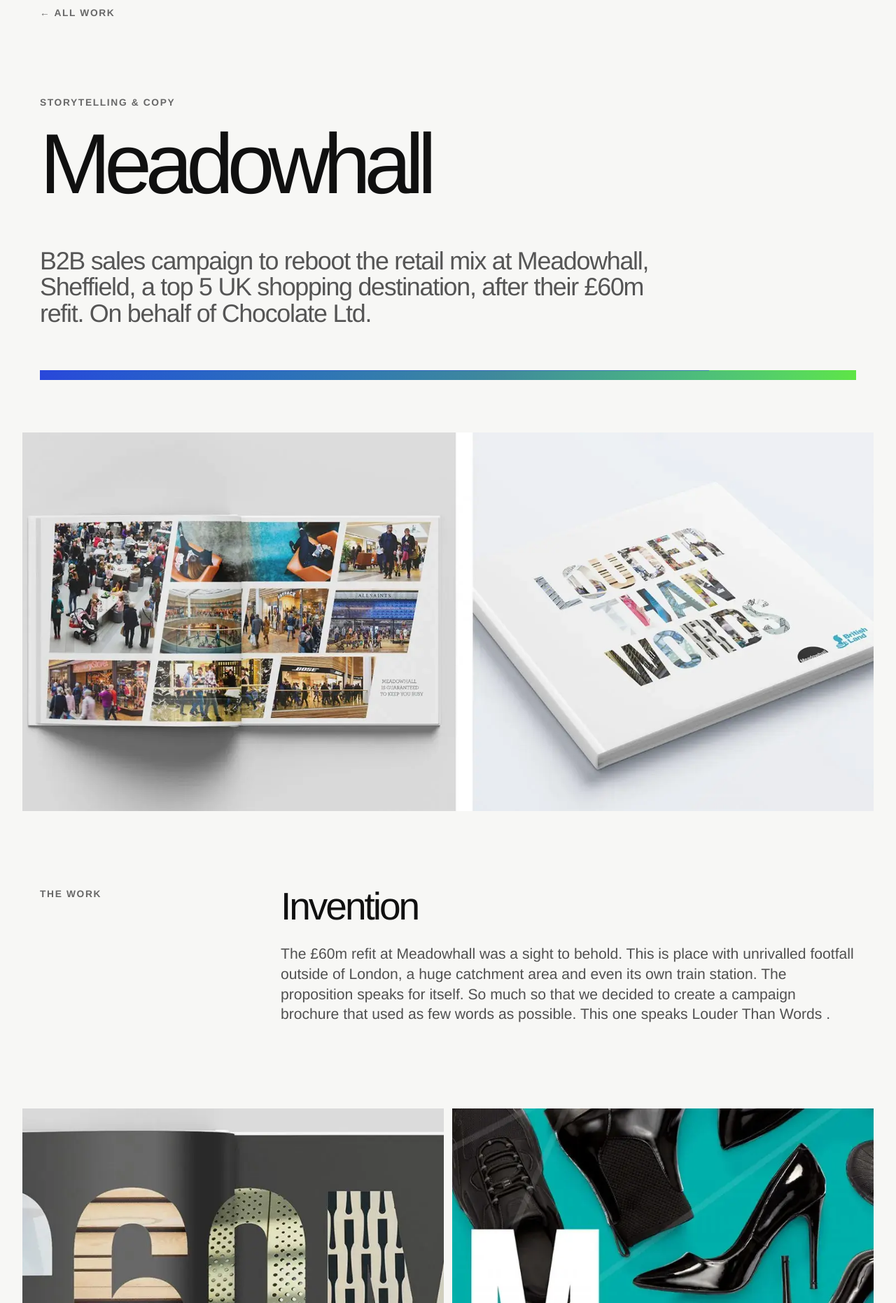
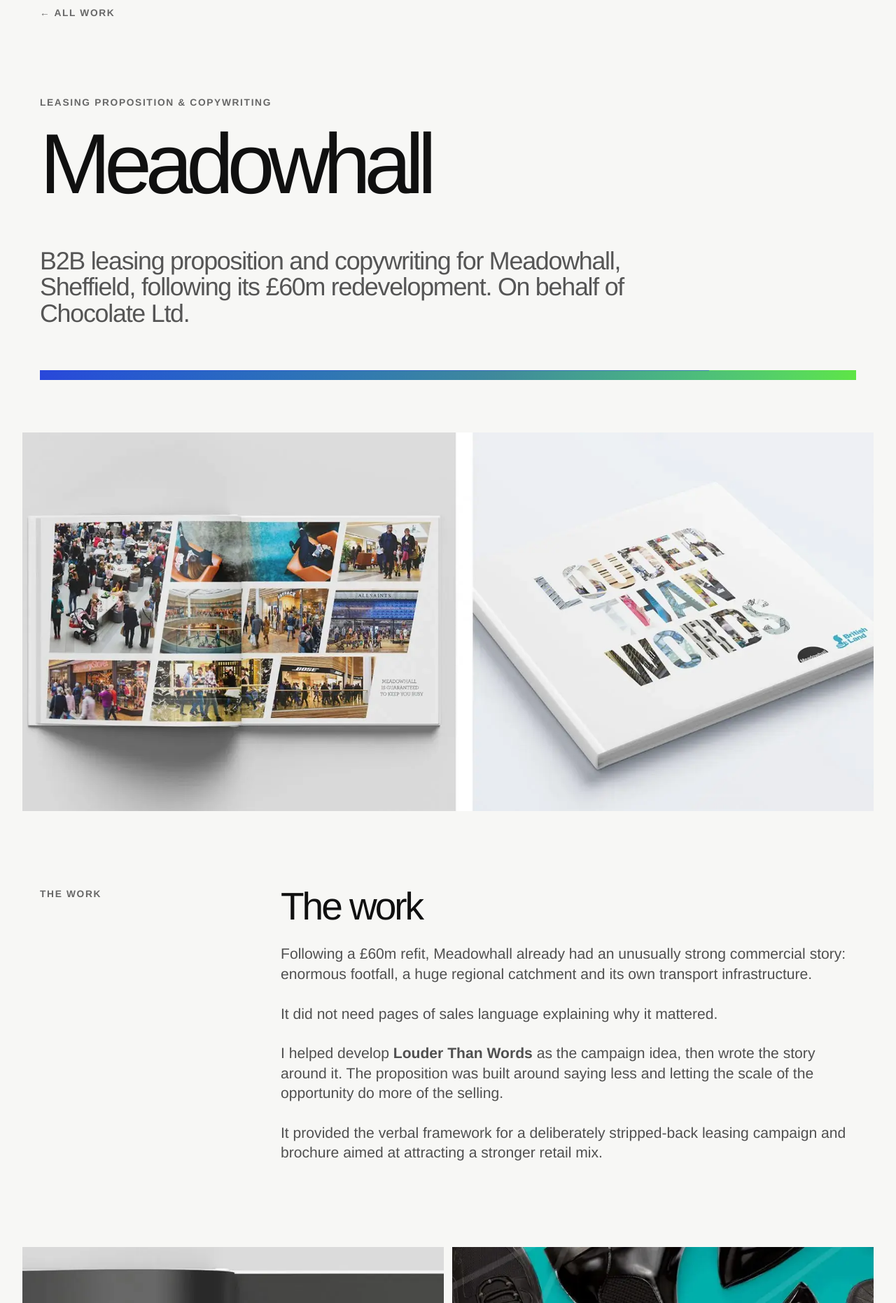
Before and after one commit to smithanddevilcreative/alexlewisconsultant, a plain HTML site: page dist/work/meadowhall/index.html in a window 1280 px wide. Shown: the part 200-2062 px from the top of the page at 70% size. Drawn offline with Linux system fonts and the light colour scheme.

Commit message:
Clarify Meadowhall consultancy and copywriting role

```diff
--- a/dist/work/meadowhall/index.html
+++ b/dist/work/meadowhall/index.html
@@ -3,22 +3,22 @@
 <head>
   <meta charset="utf-8">
   <meta name="viewport" content="width=device-width, initial-scale=1">
-  <title>Meadowhall Retail Leasing Campaign | Alex Lewis</title>
-  <meta name="description" content="A concise B2B storytelling and leasing campaign for Meadowhall, created to attract retailers following the destination&#x27;s £60m transformation.">
+  <title>Meadowhall Retail Leasing Story | Alex Lewis</title>
+  <meta name="description" content="Leasing proposition and copywriting for Meadowhall following its £60m redevelopment, helping develop the campaign idea and writing the story around it.">
   <!-- SEO metadata -->
   <link rel="canonical" href="https://alexlewiscreative.com/work/meadowhall/">
   <meta property="og:site_name" content="Alex Lewis">
   <meta property="og:locale" content="en_GB">
   <meta property="og:type" content="article">
-  <meta property="og:title" content="Meadowhall Retail Leasing Campaign | Alex Lewis">
-  <meta property="og:description" content="A concise B2B storytelling and leasing campaign for Meadowhall, created to attract retailers following the destination&#x27;s £60m transformation.">
+  <meta property="og:title" content="Meadowhall Retail Leasing Story | Alex Lewis">
+  <meta property="og:description" content="Leasing proposition and copywriting for Meadowhall following its £60m redevelopment, helping develop the campaign idea and writing the story around it.">
   <meta property="og:url" content="https://alexlewiscreative.com/work/meadowhall/">
   <meta property="og:image" content="https://alexlewiscreative.com/assets/work/66e02828994e89e41e3d1367-66e026c1694e457e151cf464-spreads3-e1598635978-872e9f3b.webp">
   <meta name="twitter:card" content="summary_large_image">
-  <meta name="twitter:title" content="Meadowhall Retail Leasing Campaign | Alex Lewis">
-  <meta name="twitter:description" content="A concise B2B storytelling and leasing campaign for Meadowhall, created to attract retailers following the destination&#x27;s £60m transformation.">
+  <meta name="twitter:title" content="Meadowhall Retail Leasing Story | Alex Lewis">
+  <meta name="twitter:description" content="Leasing proposition and copywriting for Meadowhall following its £60m redevelopment, helping develop the campaign idea and writing the story around it.">
   <meta name="twitter:image" content="https://alexlewiscreative.com/assets/work/66e02828994e89e41e3d1367-66e026c1694e457e151cf464-spreads3-e1598635978-872e9f3b.webp">
-  <script type="application/ld+json">{"@context":"https://schema.org","@type":"CreativeWork","name":"Meadowhall Retail Leasing Campaign","url":"https://alexlewiscreative.com/work/meadowhall/","description":"A concise B2B storytelling and leasing campaign for Meadowhall, created to attract retailers following the destination's £60m transformation.","creator":{"@type":"Person","name":"Alex Lewis","url":"https://alexlewiscreative.com/"}}</script>
+  <script type="application/ld+json">{"@context":"https://schema.org","@type":"CreativeWork","name":"Meadowhall Retail Leasing Story","url":"https://alexlewiscreative.com/work/meadowhall/","description":"Leasing proposition and copywriting for Meadowhall following its £60m redevelopment, helping develop the campaign idea and writing the story around it.","creator":{"@type":"Person","name":"Alex Lewis","url":"https://alexlewiscreative.com/"}}</script>
   <!-- /SEO metadata -->
   <meta name="theme-color" content="#f7f7f5">
   <link rel="icon" type="image/svg+xml" href="/favicon.svg" sizes="any">
@@ -45,9 +45,9 @@
   <main id="main" class="project-page">
     <section class="project-hero shell">
       <a class="project-back" href="../index.html">All work</a>
-      <p class="project-category">Storytelling &amp; copy</p>
+      <p class="project-category">Leasing proposition &amp; copywriting</p>
       <h1>Meadowhall</h1>
-      <p class="project-lede">B2B sales campaign to reboot the retail mix at Meadowhall, Sheffield, a top 5 UK shopping destination, after their £60m refit. On behalf of Chocolate Ltd.</p>
+      <p class="project-lede">B2B leasing proposition and copywriting for Meadowhall, Sheffield, following its £60m redevelopment. On behalf of Chocolate Ltd.</p>
       <div class="energy-line split" data-charge></div>
     </section>
     <section class="project-visual shell">
@@ -56,8 +56,11 @@
     <section class="project-story shell">
       <p class="project-story-label">The work</p>
       <div class="project-story-copy">
-        <h2>Invention</h2>
-        <p>The £60m refit at Meadowhall was a sight to behold. This is place with unrivalled footfall outside of London, a huge catchment area and even its own train station. The proposition speaks for itself. So much so that we decided to create a campaign brochure that used as few words as possible. This one speaks Louder Than Words .</p>
+        <h2>The work</h2>
+        <p>Following a £60m refit, Meadowhall already had an unusually strong commercial story: enormous footfall, a huge regional catchment and its own transport infrastructure.</p>
+        <p>It did not need pages of sales language explaining why it mattered.</p>
+        <p>I helped develop <strong>Louder Than Words</strong> as the campaign idea, then wrote the story around it. The proposition was built around saying less and letting the scale of the opportunity do more of the selling.</p>
+        <p>It provided the verbal framework for a deliberately stripped-back leasing campaign and brochure aimed at attracting a stronger retail mix.</p>
       </div>
     </section>
     <section class="project-gallery shell">
```
